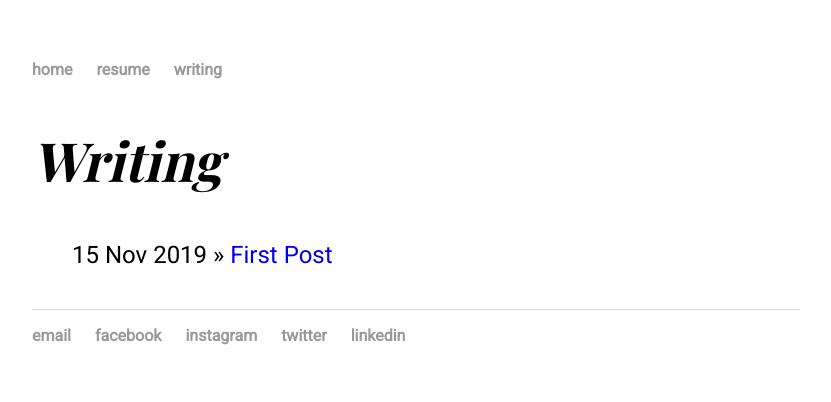
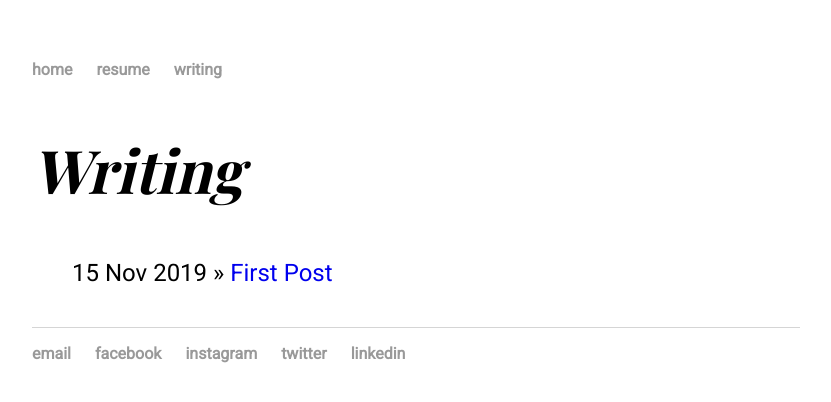
Before and after one commit to nicolas-yan/nicolas-yan.github.io, a Jekyll site: the page built from writing/index.html, in a window 1280 px wide. Shown: the top 402 px of the page, without its empty margins (224-1055 px from the left). Built offline with Jekyll 4.4.1, drawn with Linux system fonts in a browser that asks for light colours; some web fonts are replaced.

Commit message:
Update main.css

```diff
--- a/css/main.css
+++ b/css/main.css
@@ -25,7 +25,7 @@ h1 {
     font-weight: bold;
 }
 h2 {
-    font-size: 54px;
+    font-size: 60px;
     font-family: 'Playfair Display', serif;
     font-weight: bold;
     font-style: italic;
```
